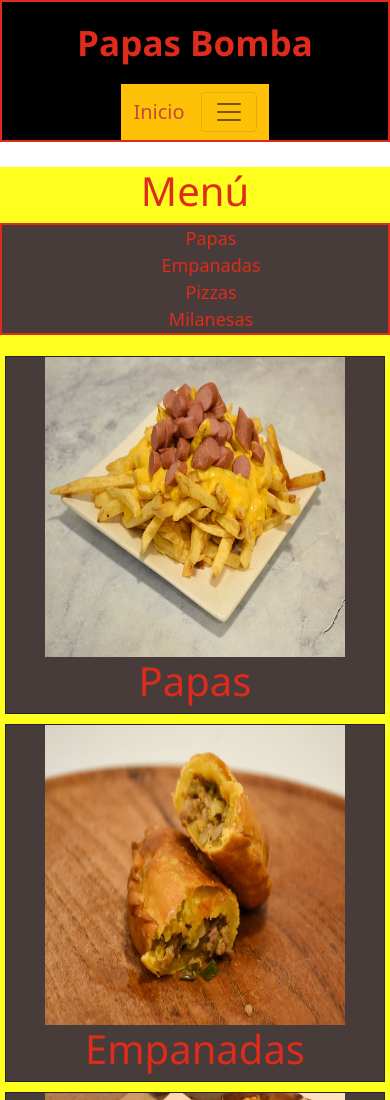
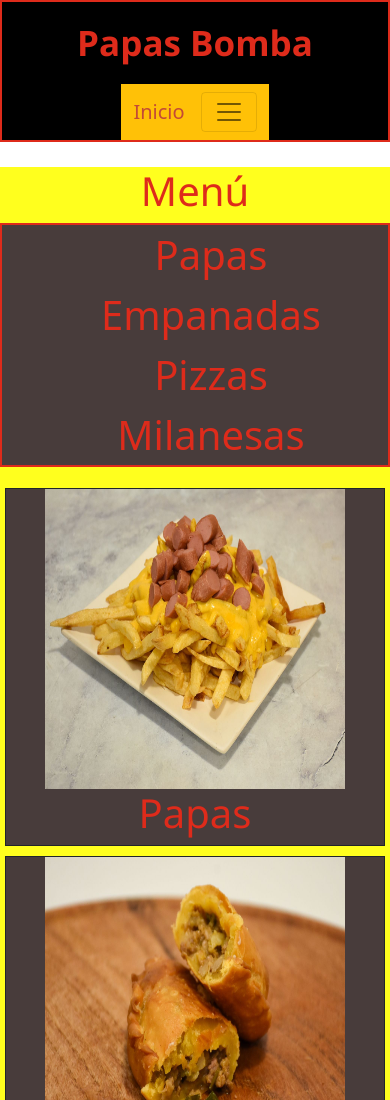
Before and after one commit to Pablociro/preentregapapasbomba, a website: page page/menu.html in a window 390 px wide. Shown: the top 1100 px of the page. Drawn offline with nearby package versions, Linux system fonts and the light colour scheme.

Commit message:
cambios menu

```diff
--- a/scss/base/_mediacuerys.scss
+++ b/scss/base/_mediacuerys.scss
@@ -47,6 +47,20 @@
 @media screen and (max-width: 1000px) {
   .hero p {
     font-size: 30px;
+  }
+  .menu-2 {
+    nav {
+      ul {
+        display: flex;
+        flex-direction: column;
+        text-align: center;
+        li {
+          a {
+            font-size: 40px;
+          }
+        }
+      }
+    }
   }
 
   .promo {
--- a/scss/components/_main.scss
+++ b/scss/components/_main.scss
@@ -138,8 +138,9 @@ p {
   }
   nav {
     ul {
+      display: flex;
+      justify-content: space-around;
       list-style: none;
-      text-align: center;
       border: $color-2 solid 2px;
       background-color: $color-4;
       li {
```
Also changed, not shown: css/estilos.css.
